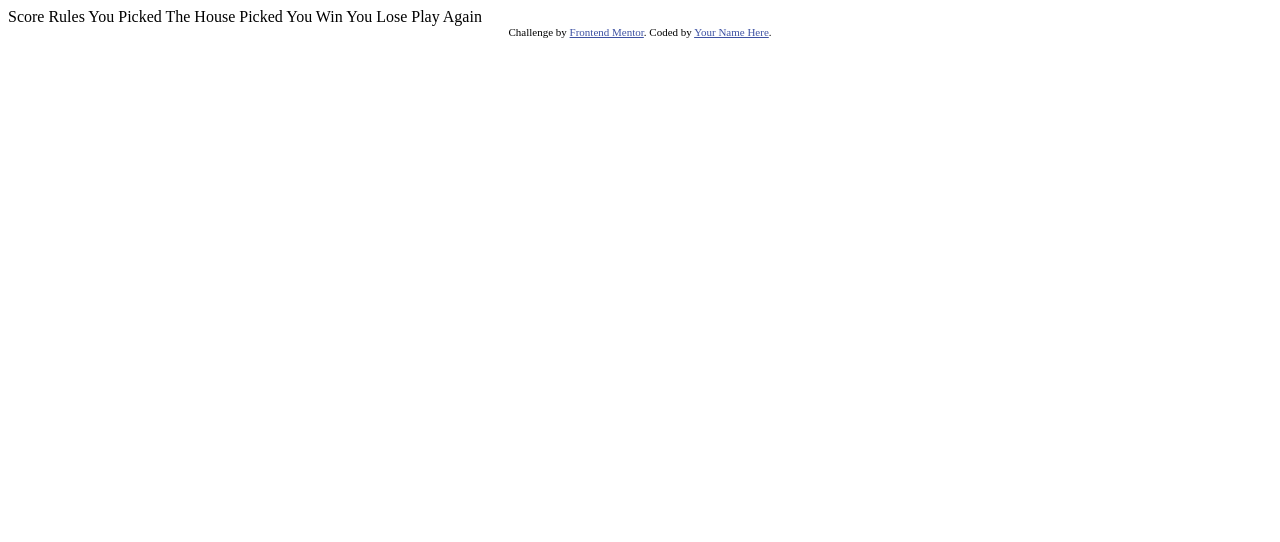
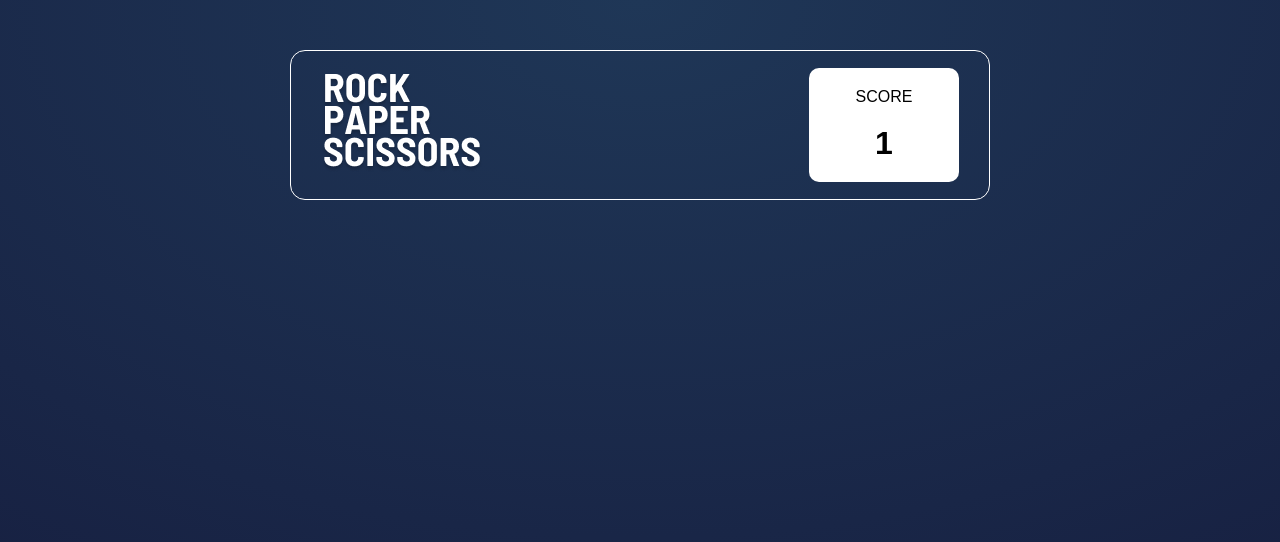
Before and after one commit to maxxdroid/rock-paper-scissors, a plain HTML site: page index.html in a window 1280 px wide. Drawn offline with Linux system fonts and the light colour scheme.

Commit message:
Stage One

```diff
--- a/index.html
+++ b/index.html
@@ -1,37 +1,30 @@
 <!DOCTYPE html>
 <html lang="en">
+
 <head>
   <meta charset="UTF-8">
-  <meta name="viewport" content="width=device-width, initial-scale=1.0"> <!-- displays site properly based on user's device -->
+  <meta name="viewport" content="width=device-width, initial-scale=1.0">
+  <title>Rock Paper Scissors</title>
+  <link rel="preconnect" href="https://fonts.googleapis.com">
+  <link rel="preconnect" href="https://fonts.gstatic.com" crossorigin>
+  <link href="https://fonts.googleapis.com/css2?family=Barlow:wght@600&family=Fraunces:opsz,wght@9..144,400;9..144,600&family=Josefin+Sans:wght@400;700&family=Montserrat:wght@700&family=Plus+Jakarta+Sans:wght@500;700;800&family=Roboto:ital,wght@0,
+100;0,300;0,400;0,500;0,700;0,900;1,100;1,400;1,500;1,700;1,900&display=swap" rel="stylesheet">
+  <link rel="stylesheet" href="style.css">
+</head>
 
-  <link rel="icon" type="image/png" sizes="32x32" href="./images/favicon-32x32.png">
+<body>
+  <div class="wrapper">
 
-  <title>Frontend Mentor | Rock, Paper, Scissors</title>
-
-  Score
-  Rules
-
-  You Picked
-  The House Picked
-
-  You Win
-  You Lose
-
-  Play Again
-
-  <!-- Feel free to remove these styles or customise in your own stylesheet 👍 -->
-  <style>
-    .attribution { font-size: 11px; text-align: center; }
-    .attribution a { color: hsl(228, 45%, 44%); }
-  </style>
-</head>
-<body>
-
-
-
-  <div class="attribution">
-    Challenge by <a href="https://www.frontendmentor.io?ref=challenge" target="_blank">Frontend Mentor</a>.
-    Coded by <a href="#">Your Name Here</a>.
+    <div class="scoreboard">
+      <div class="title">
+        <img src="./images/title.png" alt="">
+      </div>
+      <div class="score">
+        <p>SCORE</p>
+        <h1>1 </h1>
+      </div>
+    </div>
   </div>
 </body>
+
 </html>
--- /dev/null
+++ b/style.css
@@ -0,0 +1,49 @@
+* {
+    padding: 0;
+    margin: 0;
+    box-sizing: border-box;
+}
+
+body {
+    font-family: "Barlow Condensed", sans-serif;
+}
+
+.wrapper{
+    width: 100vw;
+    height: 100vh;
+    display: flex;
+    flex-direction: column;
+    align-items: center;
+    background: radial-gradient(
+        134.34% 134.34% at 50% 0%,
+        #1f3757 0%,
+        #131537 100%
+    );
+}
+
+.scoreboard {
+    width: 700px;
+    border: 1px solid white;
+    border-radius: 15px;
+    margin-top: 50px;
+    height: 150px;
+    display: flex;
+    justify-content: space-between;
+    align-items: center;
+}
+
+.title {
+    margin-left: 30px;
+}
+
+.score {
+    width: 150px;
+    height: 114px;
+    background-color: white;
+    display: flex;
+    flex-direction: column;
+    justify-content: space-evenly;
+    align-items: center;
+    border-radius: 10px;
+    margin-right: 30px;
+}
```
Also changed, not shown: images/Paper.png (added), images/Rock.png (added), images/Scissors.png (added), images/title.png (added), images/triangle.png (added), 1 other file.
